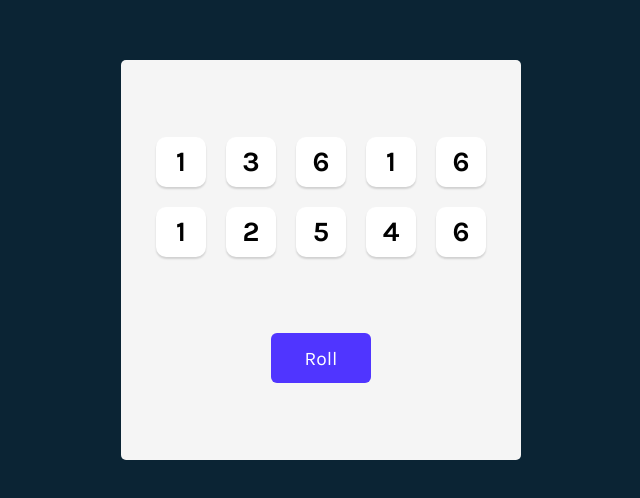
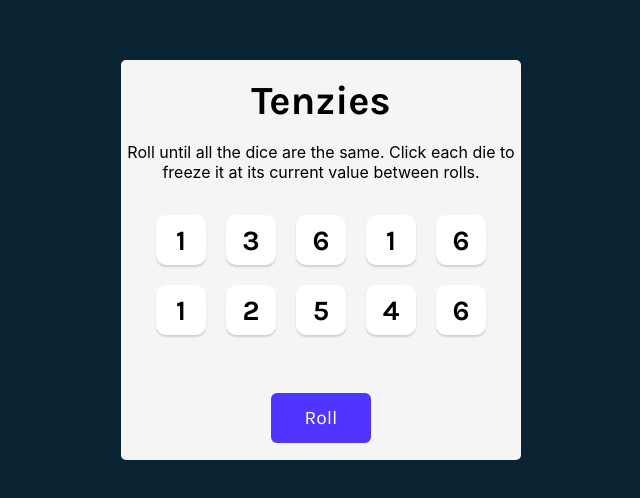
Before and after one commit to shivasharma14/tenzies-game-app, a React (Vite) app: page / in a window 1280 px wide. Shown: the part 140-638 px from the top of the page, without its empty margins (319-959 px from the left). Built offline with nearby package versions, Linux system fonts and the light colour scheme.

Commit message:
Added the holdDice function

```diff
--- a/src/App.tsx
+++ b/src/App.tsx
@@ -1,5 +1,6 @@
 import Die from "./components/Die"
 import { useState } from "react"
+import { nanoid } from "nanoid"
 
 export default function App(){
   const [dice, setDice] = useState(generateAllNewDice())
@@ -11,18 +12,40 @@ export default function App(){
     // }
     // return newDice
 
-    return new Array(10).fill(0).map(() => Math.ceil(Math.random() * 6))
+    return new Array(10).fill(0).map(() =>
+      ({
+        value: Math.ceil(Math.random() * 6),
+        isHeld: false,
+        id:nanoid()
+      }))
 
   }
 
   function rollDice(){
-    setDice(generateAllNewDice())
+    setDice(
+      prevDice => prevDice.map(
+        die => die.isHeld ? die :
+        {...die, value: Math.ceil(Math.random() * 6) }
+      )
+    )
   }
 
-const diceElements = dice.map(num => <Die value = {num}/>)
+  function holdDice(id:string){
+    setDice(prevDice => prevDice.map(die=>
+          die.id == id ?
+          {...die, isHeld:!die.isHeld} :
+          die
+      ))
+  }
+
+const diceElements = dice.map(dieObj =>
+  <Die key={dieObj.id} value = {dieObj.value} isHeld= {dieObj.isHeld} holdDice={holdDice} id={dieObj.id}/>
+)
 
   return(
     <main>
+      <h1 className="title">Tenzies</h1>
+      <p className="instructions">Roll until all the dice are the same. Click each die to freeze it at its current value between rolls.</p>
       <div className="dice-container">
         {diceElements}
       </div>
--- a/src/components/Die.tsx
+++ b/src/components/Die.tsx
@@ -1,5 +1,11 @@
 export default function Die(props:any){
+    const styles={
+        backgroundColor: props.isHeld ? "#59E391" : "white"
+    }
     return(
-        <button>{props.value}</button>
+        <button
+        style={styles}
+        onClick= {()=>{props.holdDice(props.id)}}>
+            {props.value}</button>
     )
 }
--- a/src/index.css
+++ b/src/index.css
@@ -30,6 +30,18 @@ main{
     justify-content: space-evenly;
     align-items: center;
 }
+.title{
+    font-size: 40px;
+    margin: 0;
+}
+
+.instructions{
+    font-family: 'Inter', sans-serif;
+    font-weight: 400;
+    text-align: center;
+    margin-top: 0;
+
+}
 
 button{
     font-family: Karla, sans-serif;
@@ -40,6 +52,7 @@ button{
     display: grid;
     grid-template: auto auto /repeat(5,1fr);
     gap:20px;
+    margin-bottom: 40px;
 }
 
 .dice-container button{
```
